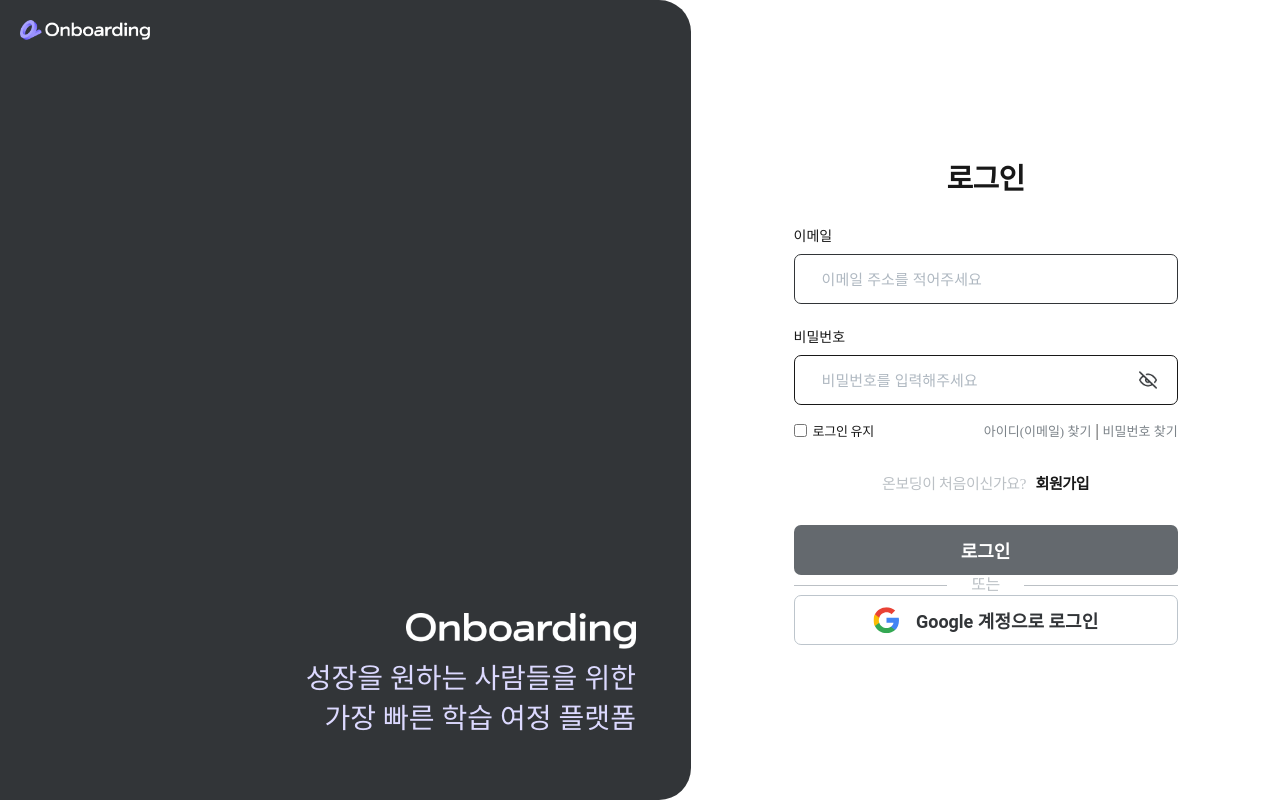
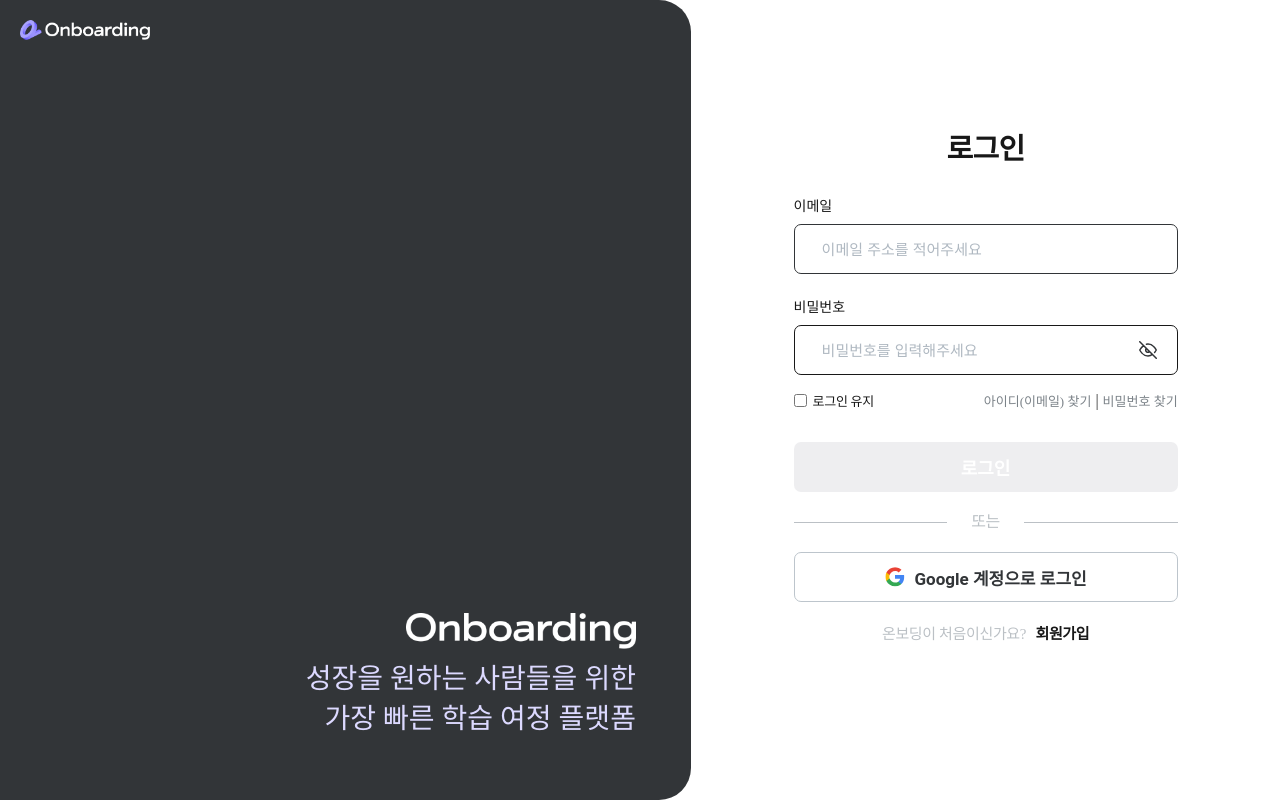
Before and after one commit to TeamLearningFlow/LearningFlow-FE, a Next.js app: page /login in a window 1280 px wide. Built offline with nearby package versions, Linux system fonts and the light colour scheme; no server answers.

Commit message:
style: 로그인 페이지 UI 수정 완료 #11

```diff
--- a/src/components/authButton.tsx
+++ b/src/components/authButton.tsx
@@ -11,7 +11,7 @@ const Button = styled.button<{ disabled?: boolean }>`
   align-items: center;
   width: 100%;
   background-color: ${({ disabled }) =>
-    disabled ? 'rgba(100, 105, 110, 1)' : 'rgba(94, 82, 255, 1)'};
+    disabled ? 'rgba(118, 118, 128, 0.12)' : 'rgba(94, 82, 255, 1)'};
   border: none;
   border-radius: 6.962px;
   font-family: Roboto;
--- a/src/components/googleAuthButton.tsx
+++ b/src/components/googleAuthButton.tsx
@@ -14,7 +14,7 @@ const Button = styled.button`
   border: 1px solid rgba(189, 197, 204, 1);
   border-radius: 6.962px;
   font-family: Roboto;
-  font-size: 18px;
+  font-size: 17px;
   font-style: normal;
   font-weight: 600;
   color: rgba(50, 53, 56, 1);
@@ -26,7 +26,9 @@ const Button = styled.button`
 `;
 
 const GoogleLogo = styled(Image)`
-  margin-right: 16px;
+  margin-right: 10px;
+  width: 20px;
+  height: 20px;
 `;
 
 const GoogleAuthButton = ({ text }: { text: string }) => {
--- a/src/components/inputPw.tsx
+++ b/src/components/inputPw.tsx
@@ -2,7 +2,8 @@ import React, { useState, useContext } from 'react';
 import styled from 'styled-components';
 import { LoginContext } from '../pages/context/LoginContext';
 import Image from 'next/image';
-import invisibleicon from '../assets/invisibleicon.png'; /*.svg 계속 오류나서 .png로 바꿈*/
+import invisibleicon from '../assets/invisibleicon.svg'; /*.svg 계속 오류나서 .png로 바꿈*/
+import visibleicon from '../assets/visibleicon.svg';
 
 const Label = styled.label`
   display: block;
@@ -167,7 +168,10 @@ const InputPw: React.FC = () => {
           isError={formErrorMsg !== ''} // 오류일 때 글씨 빨간색
         />
         <IconWrapper onClick={handleShowPwChecked}>
-          <Image src={invisibleicon} alt="invisibleicon" />
+          <Image
+            src={showPwChecked ? visibleicon : invisibleicon}
+            alt="비밀번호 보이기/숨기기 아이콘"
+          />
         </IconWrapper>
       </InputWrapper>
       {formErrorMsg && <LoginErrorMsg>{formErrorMsg}</LoginErrorMsg>}
--- a/src/pages/_app.tsx
+++ b/src/pages/_app.tsx
@@ -9,10 +9,11 @@ const GlobalStyle = createGlobalStyle`
     box-sizing: border-box;
   }
 
-  body {
+  body, html {
     font-family: Pretendard;
     background-color: #fff;
     color: #333;
+    overflow-x: hidden;
   }
 `;
 
--- a/src/pages/login/index.tsx
+++ b/src/pages/login/index.tsx
@@ -13,7 +13,7 @@ const PageContainer = styled.div`
   display: flex;
   justify-content: space-between;
   align-items: center;
-  width: 100vw;
+  width: 100%;
   height: 100vh;
   background-color: #ffffff;
   overflow: hidden;
@@ -22,6 +22,7 @@ const PageContainer = styled.div`
 const LeftSection = styled.div`
   width: 54vw;
   display: flex;
+  overflow: hidden;
 `;
 
 const RightSection = styled.div`
@@ -30,6 +31,7 @@ const RightSection = styled.div`
   justify-content: center;
   align-items: center;
   box-sizing: border-box;
+  over-flow: hidden;
 `;
 
 const FormContainer = styled.div`
@@ -71,6 +73,7 @@ const CheckboxContainer = styled.div`
     input {
       margin-right: 6px;
       cursor: pointer;
+      accent-color: #323538;
     }
   }
 
@@ -108,6 +111,13 @@ const SignupText = styled.p`
   }
 `;
 
+const FormGroup = styled.div`
+  display: flex;
+  flex-direction: column;
+  gap: 20px;
+  margin-top: 15px;
+`;
+
 const LoginPage: React.FC = () => {
   return (
     <>
@@ -131,12 +141,14 @@ const LoginPage: React.FC = () => {
                   <a href="/forgot-password">비밀번호 찾기</a>
                 </div>
               </CheckboxContainer>
-              <SignupText>
-                온보딩이 처음이신가요? <a href="/signup">회원가입</a>
-              </SignupText>
-              <AuthButton disabled={true} text="로그인" />
-              <Divider />
-              <GoogleAuthButton text="Google 계정으로 로그인" />
+              <FormGroup>
+                <AuthButton disabled={true} text="로그인" />
+                <Divider />
+                <GoogleAuthButton text="Google 계정으로 로그인" />
+                <SignupText>
+                  온보딩이 처음이신가요? <a href="/signup">회원가입</a>
+                </SignupText>
+              </FormGroup>
             </FormContainer>
           </RightSection>
         </PageContainer>
--- a/src/pages/signup.tsx
+++ b/src/pages/signup.tsx
@@ -20,6 +20,7 @@ const PageContainer = styled.div`
   width: 100vw;
   background-color: #ffffff;
   overflow: hidden;
+  margin-top: -10px;
 `;
 
 const LeftSection = styled.div`
@@ -52,7 +53,7 @@ const BlankContainer = styled.div``;
 const FormGroup = styled.div`
   display: flex;
   flex-direction: column;
-  gap: 15px;
+  gap: 20px;
   margin-top: 15px;
 `;
 
```
